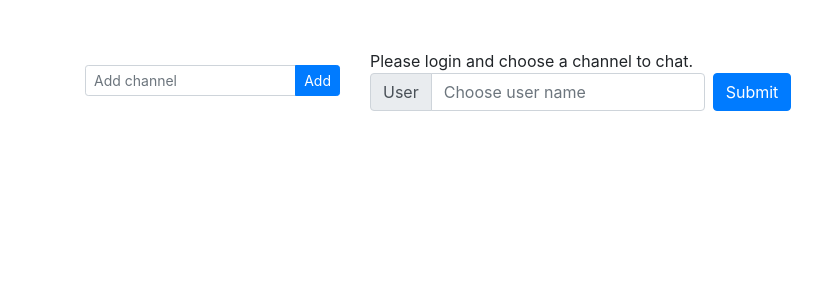
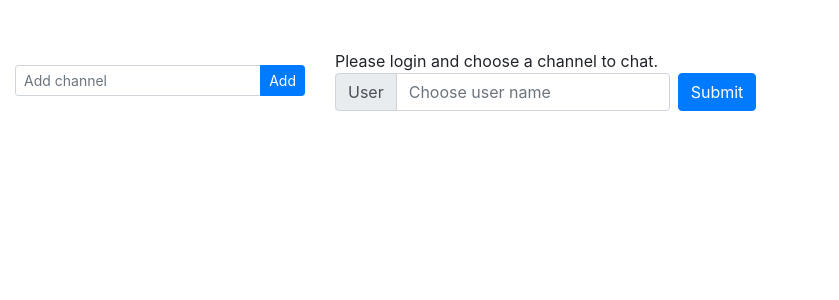
Before and after one commit to Thib-G/cs50project2, a Flask app: page / in a window 1280 px wide. Shown: the part 56-356 px from the top of the page, without its empty margins (0-839 px from the left). Run offline with Flask 2, Linux system fonts and the light colour scheme; some libraries are stand-ins or nearby versions.

Commit message:
Set container-fluid

```diff
--- a/templates/index.html
+++ b/templates/index.html
@@ -1,7 +1,7 @@
 {% extends "layout.html" %}
 
 {% block body %}
-    <div id="app" class="container h-100">
+    <div id="app" class="container-fluid h-100">
         <cs50-app-component></cs50-app-component>
     </div>
 {% endblock %}
--- a/templates/layout.html
+++ b/templates/layout.html
@@ -35,7 +35,7 @@
     <nav class="navbar navbar-light bg-light">
         <a class="navbar-brand" href="{{ url_for('index') }}">Flack</a>
     </nav>
-    <div class="container h-100">
+    <div class="container-fluid h-100">
         <div class="row h-100">
                 {% block body %}
                 {% endblock %}
```
